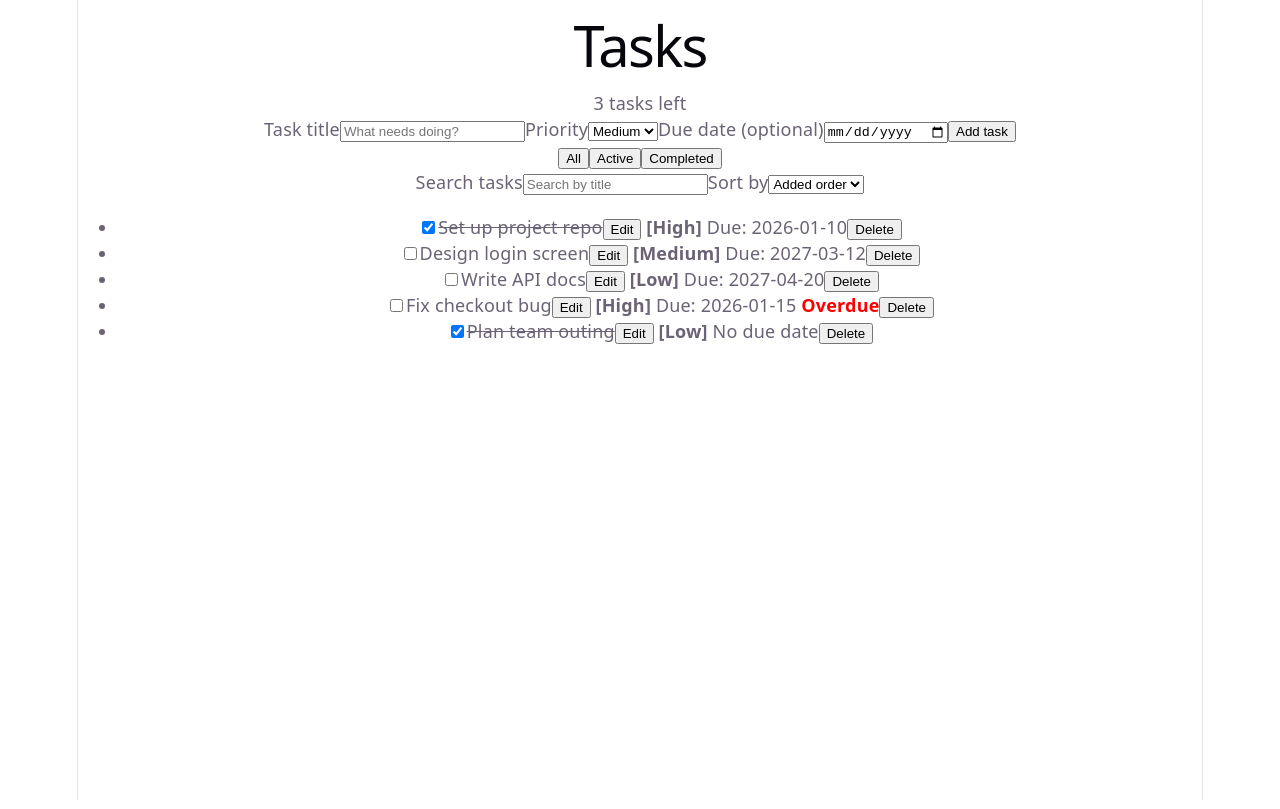
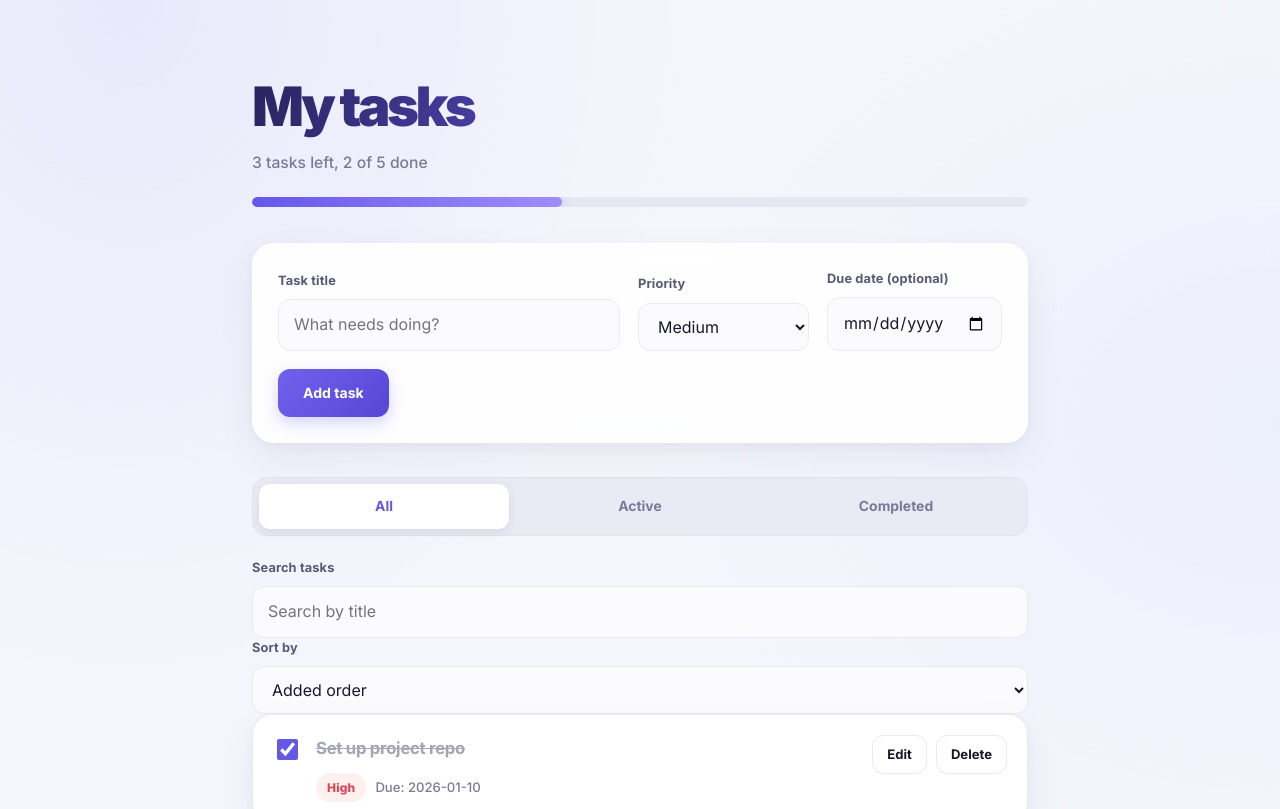
Before and after one commit to Rameshchigarer123/task-manager, a React (Vite) app: page / in a window 1280 px wide. Shown: the top 809 px of the page. Built offline with nearby package versions, Linux system fonts and the light colour scheme.

Commit message:
Remove unused files and write README

```diff
--- a/src/App.jsx
+++ b/src/App.jsx
@@ -57,13 +57,30 @@ export default function App() {
   }
 
   const activeCount = tasks.filter((task) => !task.completed).length;
+  const completedCount = tasks.length - activeCount;
+  const percent =
+    tasks.length === 0 ? 0 : Math.round((completedCount / tasks.length) * 100);
 
   return (
     <main>
-      <h1>Tasks</h1>
-      <p>
-        {activeCount} {activeCount === 1 ? 'task' : 'tasks'} left
-      </p>
+      <header className="hero">
+        <h1>My tasks</h1>
+        <p className="hero-sub">
+          {activeCount} {activeCount === 1 ? 'task' : 'tasks'} left,{' '}
+          {completedCount} of {tasks.length} done
+        </p>
+        <div
+          className="progress"
+          role="progressbar"
+          aria-label="Tasks completed"
+          aria-valuenow={percent}
+          aria-valuemin="0"
+          aria-valuemax="100"
+        >
+          <div className="progress-fill" style={{ width: `${percent}%` }} />
+        </div>
+      </header>
+
       <TaskForm onAdd={addTask} />
       <FilterTabs filter={filter} onChange={setFilter} />
       <Toolbar
--- a/src/components/FilterTabs.jsx
+++ b/src/components/FilterTabs.jsx
@@ -1,6 +1,6 @@
 export default function FilterTabs({ filter, onChange }) {
   return (
-    <div>
+    <div className="tabs">
       <button onClick={() => onChange('all')} aria-pressed={filter === 'all'}>
         All
       </button>
--- a/src/components/TaskForm.jsx
+++ b/src/components/TaskForm.jsx
@@ -22,7 +22,8 @@ export default function TaskForm({ onAdd }) {
   }
 
   return (
-    <form onSubmit={handleSubmit}>
+    <form className="task-form" onSubmit={handleSubmit}>
+      <div>
         <label htmlFor="title">Task title</label>
         <input
           id="title"
@@ -30,7 +31,10 @@ export default function TaskForm({ onAdd }) {
           onChange={(event) => setTitle(event.target.value)}
           placeholder="What needs doing?"
         />
+        {error && <p className="error">{error}</p>}
+      </div>
 
+      <div>
         <label htmlFor="priority">Priority</label>
         <select
           id="priority"
@@ -41,7 +45,9 @@ export default function TaskForm({ onAdd }) {
           <option>Medium</option>
           <option>High</option>
         </select>
+      </div>
 
+      <div>
         <label htmlFor="dueDate">Due date (optional)</label>
         <input
           id="dueDate"
@@ -49,10 +55,9 @@ export default function TaskForm({ onAdd }) {
           value={dueDate}
           onChange={(event) => setDueDate(event.target.value)}
         />
+      </div>
 
-      <button type="submit">Add task</button>
-
-      {error && <p>{error}</p>}
+      <button type="submit" className="primary">Add task</button>
     </form>
   );
 }
--- a/src/components/TaskItem.jsx
+++ b/src/components/TaskItem.jsx
@@ -53,7 +53,7 @@ export default function TaskItem({ task, onToggle, onEdit, onDelete }) {
   }
 
   return (
-    <li>
+    <li className={task.completed ? 'task done' : 'task'}>
       <input
         type="checkbox"
         checked={task.completed}
@@ -61,6 +61,7 @@ export default function TaskItem({ task, onToggle, onEdit, onDelete }) {
         aria-label={`Mark ${task.title} as done`}
       />
 
+      <div>
         {isEditing ? (
           <>
             <input
@@ -70,27 +71,32 @@ export default function TaskItem({ task, onToggle, onEdit, onDelete }) {
               aria-label="Edit task title"
               autoFocus
             />
+            {error && <p className="error">{error}</p>}
+          </>
+        ) : (
+          <span className="task-title">{task.title}</span>
+        )}
+
+        <div className="task-meta">
+          <span className={`badge badge-${task.priority.toLowerCase()}`}>
+            {task.priority}
+          </span>
+          <span>{task.dueDate ? `Due: ${task.dueDate}` : 'No due date'}</span>
+          {isOverdue && <span className="overdue">Overdue</span>}
+        </div>
+      </div>
+
+      <div className="task-actions">
+        {isEditing ? (
+          <>
             <button onClick={saveEditing}>Save</button>
             <button onClick={cancelEditing}>Cancel</button>
-          {error && <span> {error}</span>}
           </>
         ) : (
-        <>
-          <span
-            style={{ textDecoration: task.completed ? 'line-through' : 'none' }}
-          >
-            {task.title}
-          </span>
           <button onClick={startEditing}>Edit</button>
-        </>
         )}
-
-      <strong> [{task.priority}] </strong>
-      <span>{task.dueDate ? `Due: ${task.dueDate}` : 'No due date'}</span>
-      {isOverdue && (
-        <strong style={{ color: 'red' }}> Overdue</strong>
-      )}
-      <button onClick={handleDelete}>Delete</button>
+        <button className="danger" onClick={handleDelete}>Delete</button>
+      </div>
     </li>
   );
 }
--- a/src/index.css
+++ b/src/index.css
@@ -1,111 +1,444 @@
+
+@import url('https://fonts.googleapis.com/css2?family=Inter:wght@400;500;600;700;800;900&display=swap');
+
 :root {
-  --text: #6b6375;
-  --text-h: #08060d;
-  --bg: #fff;
-  --border: #e5e4e7;
-  --code-bg: #f4f3ec;
-  --accent: #aa3bff;
-  --accent-bg: rgba(170, 59, 255, 0.1);
-  --accent-border: rgba(170, 59, 255, 0.5);
-  --social-bg: rgba(244, 243, 236, 0.5);
-  --shadow:
-    rgba(0, 0, 0, 0.1) 0 10px 15px -3px, rgba(0, 0, 0, 0.05) 0 4px 6px -2px;
-
-  --sans: system-ui, 'Segoe UI', Roboto, sans-serif;
-  --heading: system-ui, 'Segoe UI', Roboto, sans-serif;
-  --mono: ui-monospace, Consolas, monospace;
-
-  font: 18px/145% var(--sans);
-  letter-spacing: 0.18px;
-  color-scheme: light dark;
-  color: var(--text);
-  background: var(--bg);
-  font-synthesis: none;
-  text-rendering: optimizeLegibility;
-  -webkit-font-smoothing: antialiased;
-  -moz-osx-font-smoothing: grayscale;
-
-  @media (max-width: 1024px) {
-    font-size: 16px;
-  }
+  --bg: #f5f6fc;
+  --card: #ffffff;
+  --ink: #17182b;
+  --muted: #777b95;
+  --line: #e9eaf2;
+  --accent: #6558e8;
+  --accent-dark: #5043cf;
+  --accent-soft: #f0efff;
+  --high-bg: #fff0f0;
+  --high-text: #e04455;
+  --medium-bg: #fff5e5;
+  --medium-text: #c17a15;
+  --low-bg: #e8f8ef;
+  --low-text: #23965d;
+  --shadow: 0 4px 15px rgba(37, 38, 75, 0.04), 0 15px 40px rgba(37, 38, 75, 0.055);
+  --shadow-hover: 0 12px 30px rgba(75, 65, 180, 0.12);
+  --radius: 20px;
 }
 
-@media (prefers-color-scheme: dark) {
-  :root {
-    --text: #9ca3af;
-    --text-h: #f3f4f6;
-    --bg: #16171d;
-    --border: #2e303a;
-    --code-bg: #1f2028;
-    --accent: #c084fc;
-    --accent-bg: rgba(192, 132, 252, 0.15);
-    --accent-border: rgba(192, 132, 252, 0.5);
-    --social-bg: rgba(47, 48, 58, 0.5);
-    --shadow:
-      rgba(0, 0, 0, 0.4) 0 10px 15px -3px, rgba(0, 0, 0, 0.25) 0 4px 6px -2px;
-  }
+* {
+  box-sizing: border-box;
+}
 
-  #social .button-icon {
-    filter: invert(1) brightness(2);
-  }
+html {
+  scroll-behavior: smooth;
 }
 
 body {
   margin: 0;
+  min-height: 100vh;
+  background:
+    radial-gradient(ellipse at 10% 0%, rgba(116, 99, 245, 0.09), transparent 35%),
+    radial-gradient(ellipse at 100% 30%, rgba(121, 154, 255, 0.08), transparent 35%),
+    var(--bg);
+  color: var(--ink);
+  font-family: 'Inter', 'Segoe UI', Arial, sans-serif;
+  line-height: 1.6;
+  -webkit-font-smoothing: antialiased;
 }
 
-#root {
-  width: 1126px;
-  max-width: 100%;
+main {
+  max-width: 820px;
   margin: 0 auto;
-  text-align: center;
-  border-inline: 1px solid var(--border);
-  min-height: 100svh;
-  display: flex;
-  flex-direction: column;
-  box-sizing: border-box;
+  padding: 55px 22px 90px;
 }
 
-h1,
-h2 {
-  font-family: var(--heading);
-  font-weight: 500;
-  color: var(--text-h);
+.hero {
+  margin-bottom: 36px;
 }
 
-h1 {
-  font-size: 56px;
-  letter-spacing: -1.68px;
-  margin: 32px 0;
-  @media (max-width: 1024px) {
-    font-size: 36px;
-    margin: 20px 0;
+.hero h1 {
+  margin: 0;
+  font-size: clamp(2.3rem, 6vw, 3.4rem);
+  font-weight: 900;
+  letter-spacing: -0.065em;
+  line-height: 1.15;
+  background: linear-gradient(110deg, #29245e, #6558e8 65%, #8c78f5);
+  -webkit-background-clip: text;
+  background-clip: text;
+  color: transparent;
+}
+
+.hero-sub {
+  margin: 12px 0 22px;
+  color: var(--muted);
+  font-size: 0.98rem;
+  font-weight: 500;
+}
+
+.progress {
+  height: 10px;
+  background: #e7e7f3;
+  border-radius: 100px;
+  overflow: hidden;
+}
+
+.progress-fill {
+  height: 100%;
+  background: linear-gradient(90deg, #6558e8, #a18cfb);
+  border-radius: inherit;
+  transition: width 0.6s cubic-bezier(.2,.8,.2,1);
+  box-shadow: 0 0 12px rgba(101, 88, 232, 0.3);
+}
+
+label {
+  display: block;
+  margin-bottom: 8px;
+  font-size: 0.8rem;
+  font-weight: 700;
+  color: #555a75;
+  letter-spacing: 0.01em;
+}
+
+input,
+select,
+button {
+  font: inherit;
+  color: inherit;
+}
+
+input:not([type='checkbox']),
+select {
+  width: 100%;
+  min-height: 48px;
+  padding: 12px 15px;
+  background: #fbfbfe;
+  border: 1px solid var(--line);
+  border-radius: 12px;
+  outline: none;
+  transition: all 0.25s ease;
+}
+
+input:not([type='checkbox']):hover,
+select:hover {
+  border-color: #c9c3f9;
+  background: #fff;
+}
+
+input:not([type='checkbox']):focus,
+select:focus {
+  border-color: var(--accent);
+  background: #fff;
+  box-shadow: 0 0 0 4px rgba(101, 88, 232, 0.11);
+}
+
+button {
+  padding: 10px 16px;
+  background: #fff;
+  border: 1px solid var(--line);
+  border-radius: 11px;
+  cursor: pointer;
+  font-size: 0.88rem;
+  font-weight: 700;
+  transition: all 0.25s ease;
+}
+
+button:hover {
+  border-color: var(--accent);
+  color: var(--accent);
+  transform: translateY(-2px);
+  box-shadow: 0 4px 12px rgba(101, 88, 232, 0.08);
+}
+
+button:active {
+  transform: scale(0.97);
+}
+
+button.primary {
+  padding: 13px 25px;
+  background: linear-gradient(135deg, #7162ed, #5546d6);
+  border: none;
+  border-radius: 12px;
+  color: #fff;
+  font-weight: 700;
+  box-shadow: 0 6px 16px rgba(101, 88, 232, 0.25);
+}
+
+button.primary:hover {
+  color: #fff;
+  background: linear-gradient(135deg, #6253df, #493bc2);
+  box-shadow: 0 9px 22px rgba(101, 88, 232, 0.3);
+}
+
+button.danger:hover {
+  border-color: var(--high-text);
+  color: var(--high-text);
+  background: var(--high-bg);
+}
+
+:focus-visible {
+  outline: 3px solid rgba(101, 88, 232, 0.65);
+  outline-offset: 3px;
+}
+
+.error {
+  margin: 7px 0 0;
+  color: var(--high-text);
+  font-size: 0.85rem;
+  font-weight: 600;
+}
+
+.task-form {
+  display: grid;
+  gap: 18px;
+  padding: 25px;
+  margin-bottom: 34px;
+  background: rgba(255, 255, 255, 0.9);
+  border: 1px solid rgba(255, 255, 255, 0.9);
+  border-radius: 22px;
+  box-shadow: var(--shadow);
+  backdrop-filter: blur(15px);
+  transition: box-shadow 0.3s ease;
+}
+
+.task-form:focus-within {
+  box-shadow: var(--shadow-hover);
+}
+
+.tabs {
+  display: flex;
+  gap: 6px;
+  padding: 6px;
+  margin-bottom: 22px;
+  background: #eaeaf5;
+  border: 1px solid #e4e3f1;
+  border-radius: 15px;
+}
+
+.tabs button {
+  flex: 1;
+  padding: 11px 14px;
+  background: transparent;
+  border: none;
+  border-radius: 11px;
+  color: #777b95;
+  font-size: 0.87rem;
+  font-weight: 700;
+  box-shadow: none;
+  transform: none;
+}
+
+.tabs button:hover {
+  background: rgba(255, 255, 255, 0.5);
+  color: var(--accent);
+}
+
+.tabs button[aria-pressed='true'] {
+  background: #fff;
+  color: var(--accent);
+  box-shadow: 0 3px 10px rgba(35, 35, 75, 0.09);
+}
+
+.toolbar {
+  display: grid;
+  gap: 14px;
+  margin-bottom: 24px;
+}
+
+ul {
+  list-style: none;
+  margin: 0;
+  padding: 0;
+  display: grid;
+  gap: 15px;
+}
+
+.task {
+  position: relative;
+  display: grid;
+  grid-template-columns: auto 1fr;
+  gap: 15px;
+  padding: 20px;
+  background: var(--card);
+  border: 1px solid rgba(231, 231, 242, 0.85);
+  border-radius: var(--radius);
+  box-shadow: var(--shadow);
+  transition: transform 0.25s ease, box-shadow 0.25s ease, border-color 0.25s ease;
+  animation: taskAppear 0.35s ease both;
+}
+
+.task:hover {
+  transform: translateY(-3px);
+  box-shadow: var(--shadow-hover);
+  border-color: #d9d3ff;
+}
+
+@keyframes taskAppear {
+  from {
+    opacity: 0;
+    transform: translateY(12px);
+  }
+  to {
+    opacity: 1;
+    transform: translateY(0);
   }
 }
-h2 {
-  font-size: 24px;
-  line-height: 118%;
-  letter-spacing: -0.24px;
-  margin: 0 0 8px;
-  @media (max-width: 1024px) {
-    font-size: 20px;
+
+.task input[type='checkbox'] {
+  width: 21px;
+  height: 21px;
+  margin-top: 4px;
+  accent-color: var(--accent);
+  cursor: pointer;
+}
+
+.task-title {
+  font-size: 1.04rem;
+  font-weight: 700;
+  letter-spacing: -0.015em;
+  overflow-wrap: anywhere;
+  color: #24253d;
+}
+
+.task.done .task-title {
+  text-decoration: line-through;
+  color: #a3a5b7;
+}
+
+.task-meta {
+  display: flex;
+  flex-wrap: wrap;
+  align-items: center;
+  gap: 9px;
+  margin-top: 11px;
+  font-size: 0.82rem;
+  font-weight: 500;
+  color: var(--muted);
+}
+
+.task-actions {
+  grid-column: 1 / -1;
+  display: flex;
+  flex-wrap: wrap;
+  gap: 9px;
+  margin-top: 2px;
+}
+
+.task-actions button {
+  padding: 8px 14px;
+  font-size: 0.82rem;
+}
+
+.badge {
+  display: inline-flex;
+  align-items: center;
+  padding: 5px 11px;
+  border-radius: 100px;
+  font-size: 0.75rem;
+  font-weight: 800;
+  letter-spacing: 0.015em;
+}
+
+.badge-high {
+  background: var(--high-bg);
+  color: var(--high-text);
+}
+
+.badge-medium {
+  background: var(--medium-bg);
+  color: var(--medium-text);
+}
+
+.badge-low {
+  background: var(--low-bg);
+  color: var(--low-text);
+}
+
+.overdue {
+  display: inline-flex;
+  align-items: center;
+  padding: 5px 11px;
+  background: #fff0f1;
+  color: #d92b3a;
+  border: 1px solid #ffd8dc;
+  border-radius: 100px;
+  font-size: 0.75rem;
+  font-weight: 800;
+}
+
+.empty {
+  padding: 55px 20px;
+  text-align: center;
+  color: var(--muted);
+  background: rgba(255, 255, 255, 0.7);
+  border: 1px dashed #d9d7ed;
+  border-radius: 20px;
+  font-size: 0.95rem;
+}
+
+@media (min-width: 640px) {
+  main {
+    padding-top: 75px;
+  }
+
+  .task-form {
+    grid-template-columns: 2fr 1fr 1fr;
+    align-items: end;
+  }
+
+  .task-form button {
+    grid-column: 1 / -1;
+    justify-self: start;
+  }
+
+  .toolbar {
+    grid-template-columns: 2fr 1fr;
+    align-items: center;
+  }
+
+  .task {
+    grid-template-columns: auto 1fr auto;
+    align-items: start;
+  }
+
+  .task-actions {
+    grid-column: auto;
+    margin-top: 0;
   }
 }
-p {
-  margin: 0;
+
+@media (max-width: 480px) {
+  main {
+    padding: 35px 15px 60px;
+  }
+
+  .hero {
+    margin-bottom: 28px;
+  }
+
+  .task-form {
+    padding: 19px;
+    border-radius: 18px;
+  }
+
+  .task {
+    padding: 16px;
+    gap: 11px;
+    border-radius: 16px;
+  }
+
+  .task-actions button {
+    flex: 1;
+  }
+
+  .tabs button {
+    padding: 10px 5px;
+    font-size: 0.78rem;
+  }
 }
 
-code,
-.counter {
-  font-family: var(--mono);
-  display: inline-flex;
-  border-radius: 4px;
-  color: var(--text-h);
+@media (prefers-reduced-motion: reduce) {
+  *,
+  *::before,
+  *::after {
+    scroll-behavior: auto !important;
+    animation-duration: 0.01ms !important;
+    animation-iteration-count: 1 !important;
+    transition-duration: 0.01ms !important;
+  }
 }
-
-code {
-  font-size: 15px;
-  line-height: 135%;
-  padding: 4px 8px;
-  background: var(--code-bg);
-}
```
Lines whose indentation alone changed are shown as unchanged.
